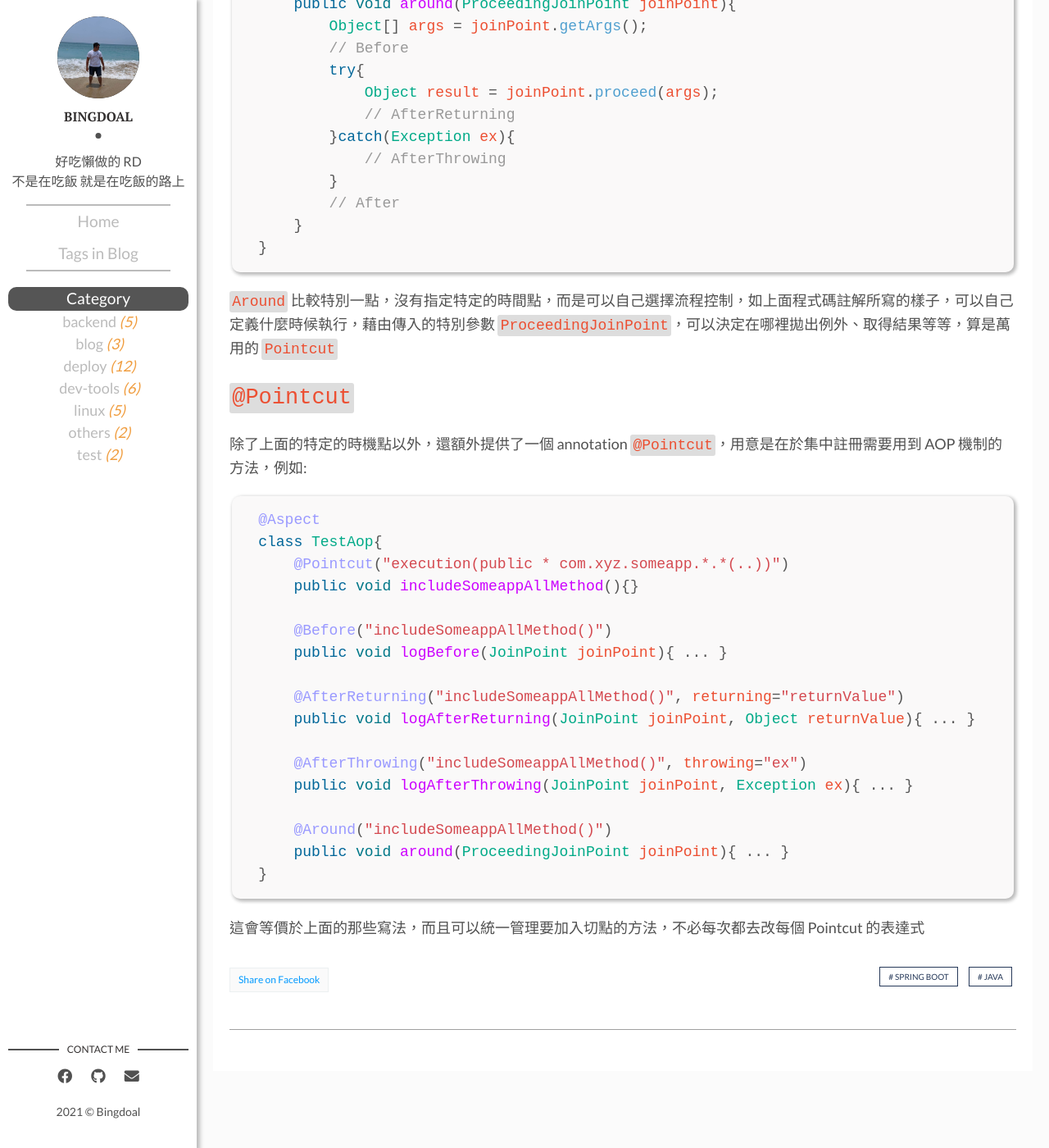
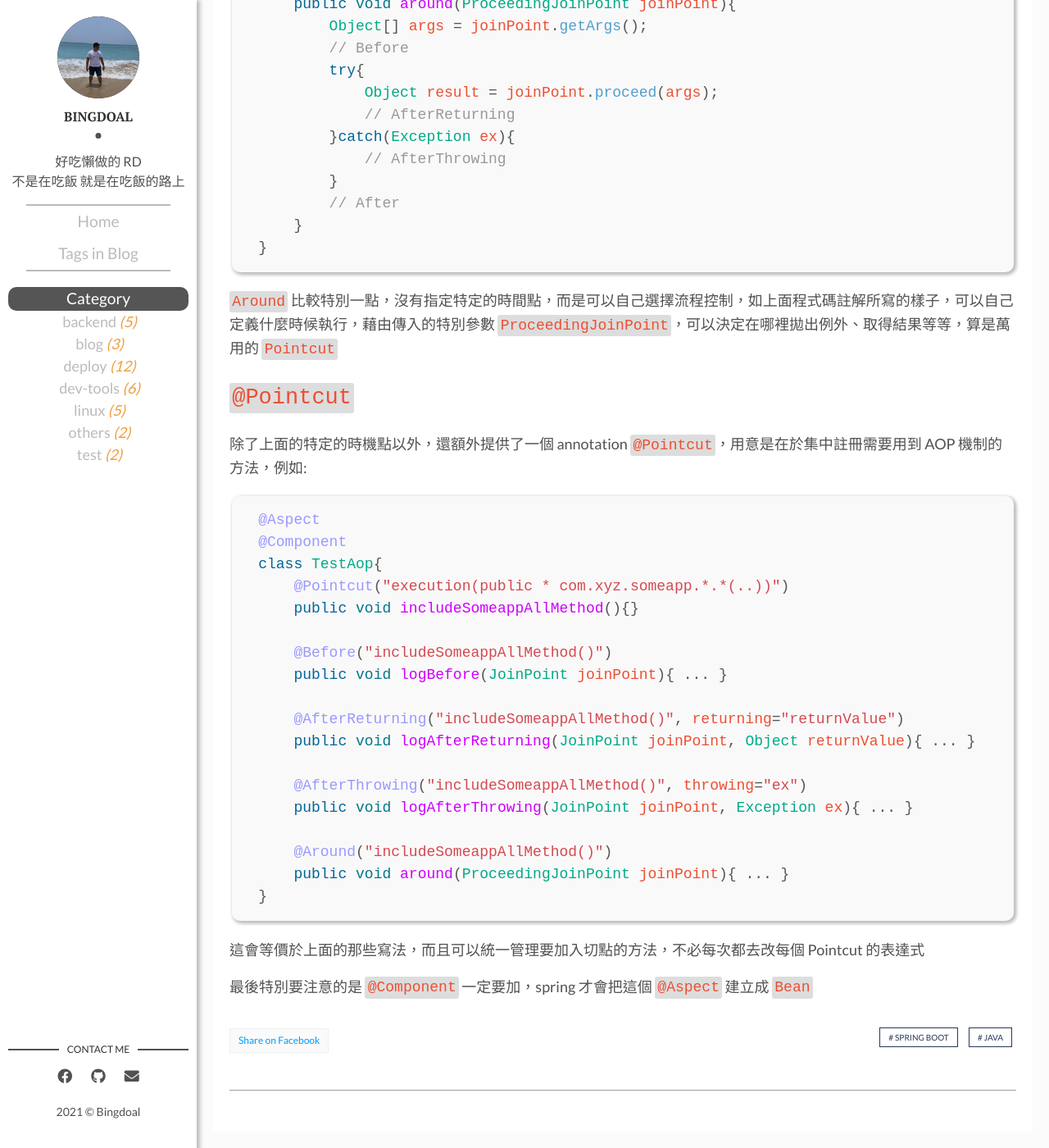
Before and after one commit to Bingdoal/bingdoal.github.io, a Jekyll site: the page built from _posts/2020/2020-11-30-aop-and-point-cut-in-spring-boot.md, in a window 1280 px wide and 1400 px high, scrolled down 4736 px. Shown: the whole window at 82% size. Built offline with Jekyll 4.4.1, drawn with Linux system fonts in a browser that asks for light colours; comment, search, counter and statistics services are not loaded.

Commit message:
fix content

````diff
--- a/_posts/2020/2020-11-30-aop-and-point-cut-in-spring-boot.md
+++ b/_posts/2020/2020-11-30-aop-and-point-cut-in-spring-boot.md
@@ -154,6 +154,7 @@ class TestAop{
 
 ```java
 @Aspect
+@Component
 class TestAop{
     @Pointcut("execution(public * com.xyz.someapp.*.*(..))")
     public void includeSomeappAllMethod(){}
@@ -173,3 +174,5 @@ class TestAop{
 ```
 
 這會等價於上面的那些寫法，而且可以統一管理要加入切點的方法，不必每次都去改每個 Pointcut 的表達式
+
+最後特別要注意的是 `@Component` 一定要加，spring 才會把這個 `@Aspect` 建立成 `Bean`
````
